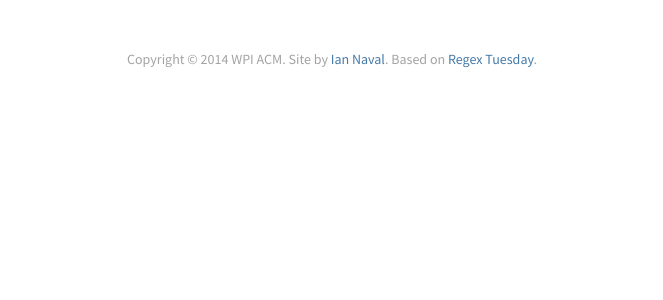
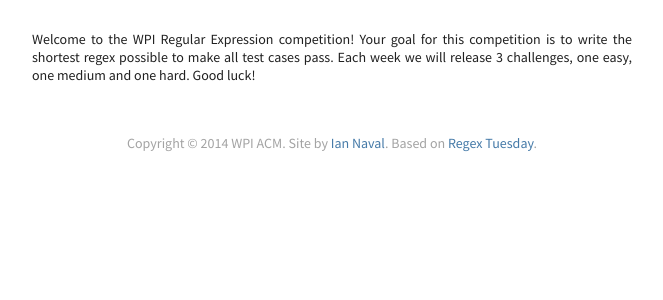
Before and after one commit to wpi-acm/regexgolf, a Flask app: template regexgolf/templates/index.html in a window 1280 px wide. Shown: the top 300 px of the page, without its empty margins (308-971 px from the left). Run offline with Flask 2, Linux system fonts and the light colour scheme; the template is opened without the code that fills it, so the values that code supplies are empty.

Commit message:
Adds instructions.

```diff
--- a/regexgolf/templates/index.html
+++ b/regexgolf/templates/index.html
@@ -1,6 +1,8 @@
 {% extends 'layout.html' %}
 
 {% block main %}
+		<p>Welcome to the WPI Regular Expression competition! Your goal for this competition is to write the shortest regex possible to make all test cases pass. Each week we will release 3 challenges, one easy, one medium and one hard. Good luck!</p>
+
 		<ul class="challenges">
 			{%- for challenge in challenges %}
 			<li><a href="{{ url_for('challenge', challenge_id=challenge.id) }}" class="challenge">
```
